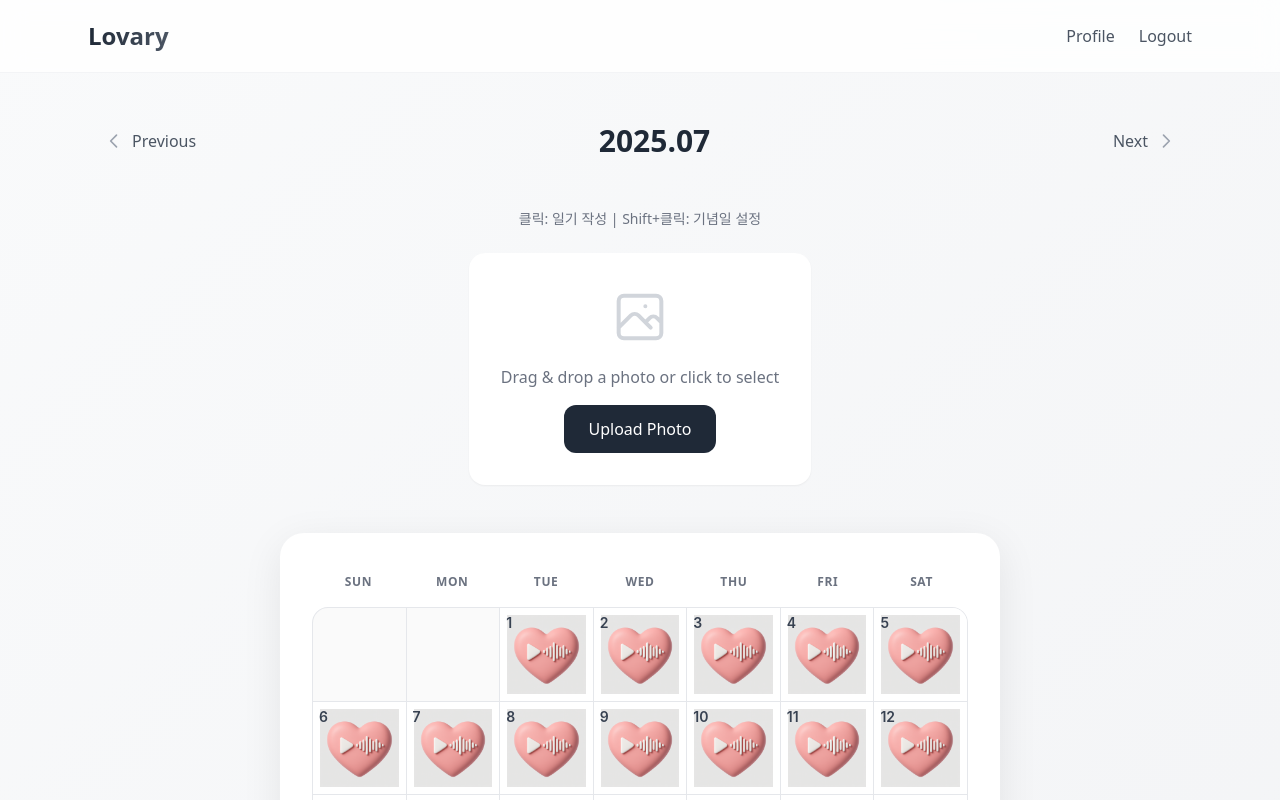
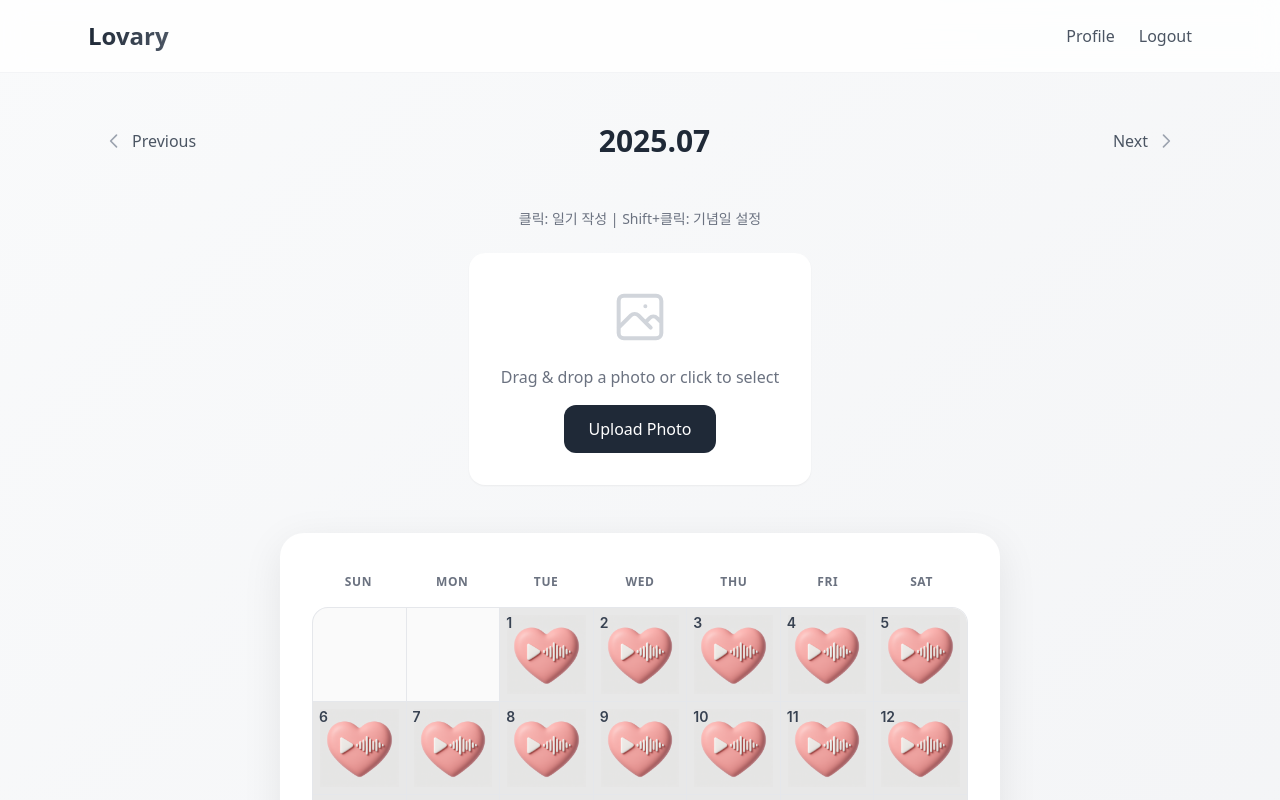
Before and after one commit to jinhyun6/lovary, a Vue app in the folder frontend/: page /diary in a window 1280 px wide. Shown: the top 800 px of the page. Built offline with nearby package versions, Linux system fonts and the light colour scheme; no server answers; sample sign-in values are in the browser's storage.

Commit message:
Match background color to image background
- Change background color from white to #e8e8e8
- Matches the actual background color of heart-music-icon.png
- Both puzzle-back and image-wrapper use same color

```diff
--- a/frontend/src/components/CalendarPuzzle.vue
+++ b/frontend/src/components/CalendarPuzzle.vue
@@ -304,14 +304,14 @@ watch(() => props.photoUrl, () => {
   display: flex;
   align-items: center;
   justify-content: center;
-  background: #ffffff;
+  background: #e8e8e8;
 }
 
-/* Image wrapper to ensure white background */
+/* Image wrapper to match image background */
 .image-wrapper {
   width: 85%;
   height: 85%;
-  background: #ffffff;
+  background: #e8e8e8;
   display: flex;
   align-items: center;
   justify-content: center;
```
